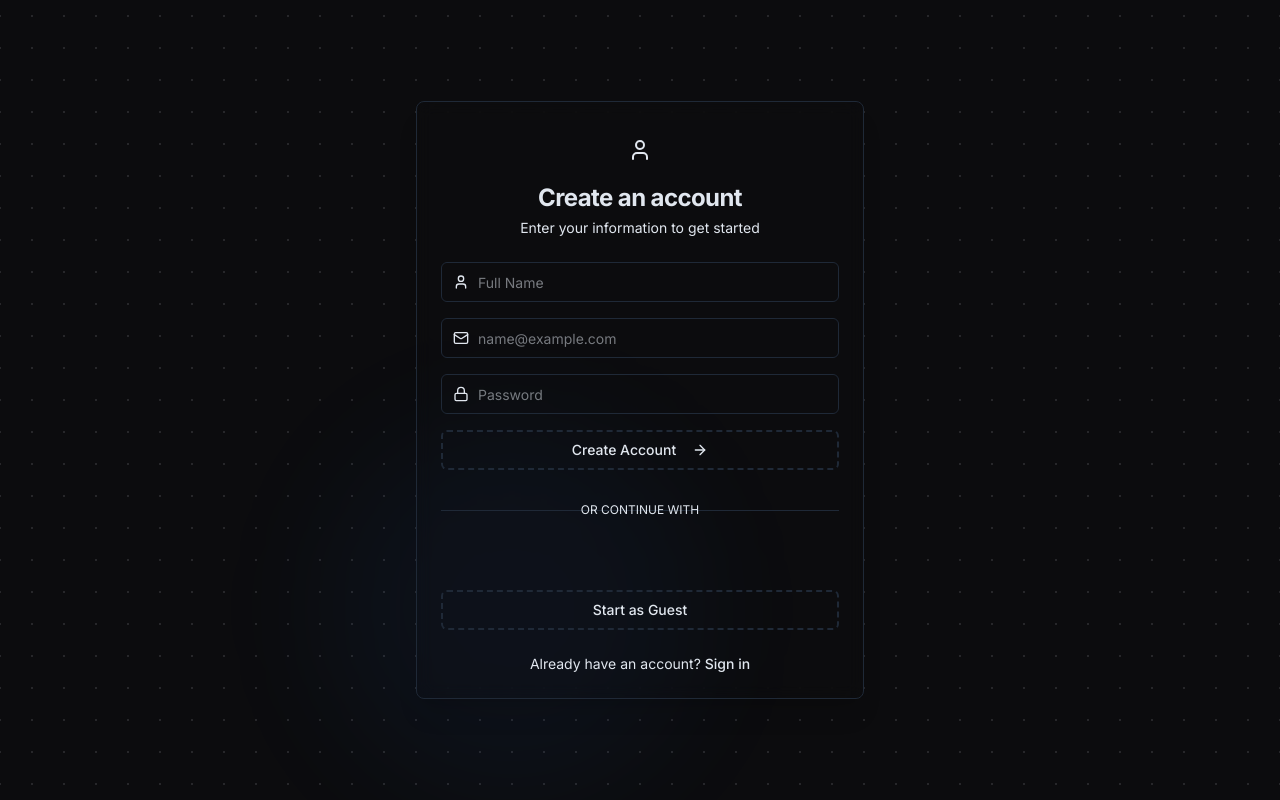
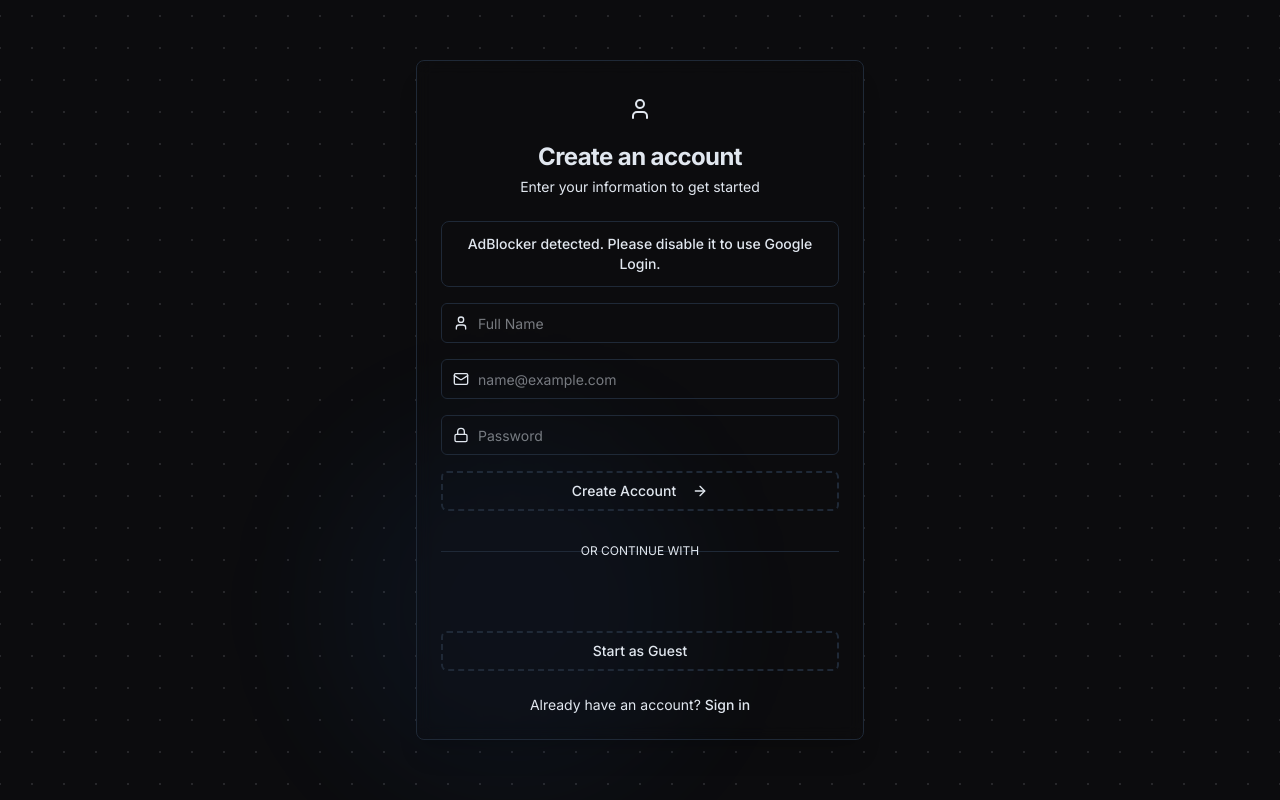
Before and after one commit to codxbrexx/FocusMaster, a React (Vite) app in the folder frontend/: page /register in a window 1280 px wide. Built offline with nearby package versions, Linux system fonts and the light colour scheme; no server answers.

Commit message:
debug :(

```diff
--- a/frontend/src/pages/Login.tsx
+++ b/frontend/src/pages/Login.tsx
@@ -1,4 +1,4 @@
-import { useState } from 'react';
+import { useState, useEffect } from 'react';
 import { useNavigate, Link } from 'react-router-dom';
 import { GoogleLogin } from '@react-oauth/google';
 import { useAuth } from '../context/AuthContext';
@@ -15,6 +15,17 @@ export function Login() {
   const [error, setError] = useState('');
   const { login, loginAsGuest, googleLogin } = useAuth();
   const navigate = useNavigate();
+
+  // Check for AdBlocker blocking Google Script
+  useEffect(() => {
+    const timer = setTimeout(() => {
+      // @ts-ignore
+      if (typeof window !== 'undefined' && !window.google) {
+        setError('AdBlocker detected. Please disable it to use Google Login.');
+      }
+    }, 2000);
+    return () => clearTimeout(timer);
+  }, []);
 
   const handleSubmit = async (e: React.FormEvent) => {
     e.preventDefault();
--- a/frontend/src/pages/Register.tsx
+++ b/frontend/src/pages/Register.tsx
@@ -1,4 +1,4 @@
-import { useState } from 'react';
+import { useState, useEffect } from 'react';
 import { useNavigate, Link } from 'react-router-dom';
 import { GoogleLogin } from '@react-oauth/google';
 import { useAuth } from '../context/AuthContext';
@@ -16,6 +16,17 @@ export function Register() {
   const [error, setError] = useState('');
   const { register, loginAsGuest, logout, googleLogin } = useAuth();
   const navigate = useNavigate();
+
+  // Check for AdBlocker blocking Google Script
+  useEffect(() => {
+    const timer = setTimeout(() => {
+      // @ts-ignore
+      if (typeof window !== 'undefined' && !window.google) {
+        setError('AdBlocker detected. Please disable it to use Google Login.');
+      }
+    }, 2000);
+    return () => clearTimeout(timer);
+  }, []);
 
   const handleSubmit = async (e: React.FormEvent) => {
     e.preventDefault();
```
Also changed, not shown: 1 other file (tests, documents, lock files or other folders).
